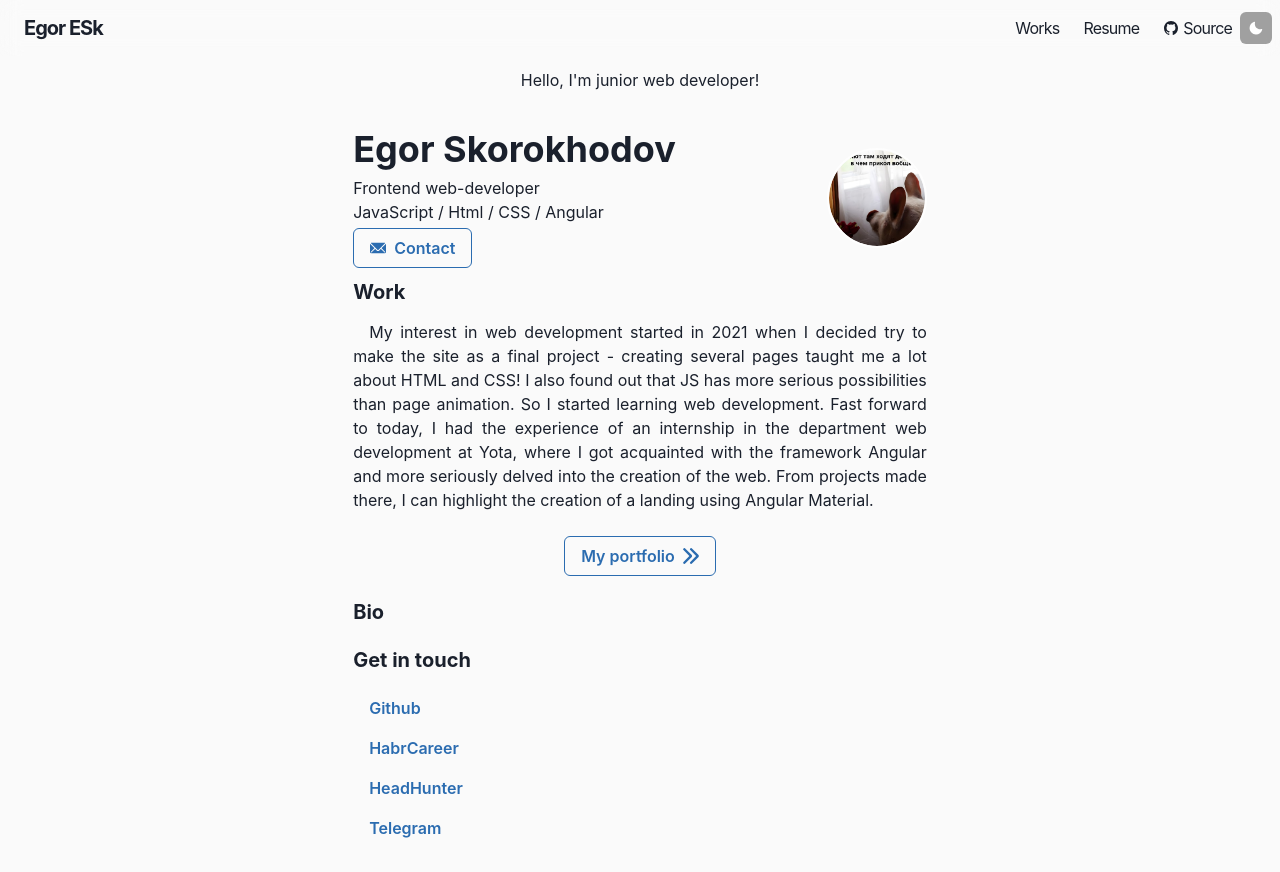
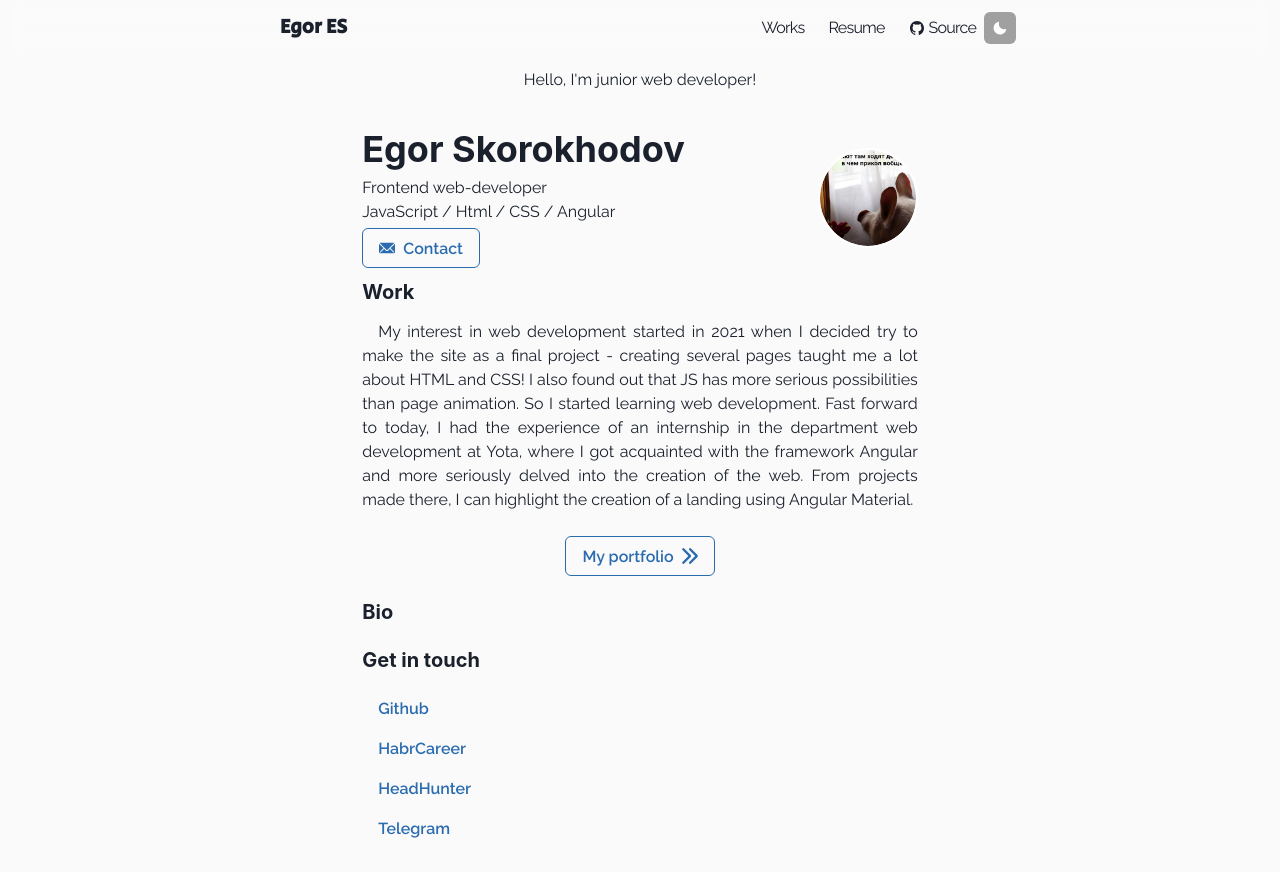
Before and after one commit to esk-dev/personalsite, a Next.js app: page / in a window 1280 px wide. Built offline with nearby package versions, Linux system fonts and the light colour scheme.

Commit message:
Update 6 files

```diff
--- a/components/chakra.js
+++ b/components/chakra.js
@@ -1,12 +1,34 @@
-import { ChakraProvider, ColorModeProvider } from "@chakra-ui/react";
+import {
+  ChakraProvider,
+  ColorModeProvider,
+  cookieStorageManagerSSR,
+  localStorageManager,
+} from "@chakra-ui/react";
 import theme from "../lib/theme";
 
-export default function Chakra({ children }) {
+export default function Chakra({ cookies, children }) {
+  const colorModeManager =
+    typeof cookies === "string"
+      ? cookieStorageManagerSSR(cookies)
+      : localStorageManager;
+
   return (
     <ColorModeProvider>
-      <ChakraProvider theme={theme} cssVarsRoot="body">
+      <ChakraProvider
+        theme={theme}
+        colorModeManager={colorModeManager}
+        cssVarsRoot="body"
+      >
         {children}
       </ChakraProvider>
     </ColorModeProvider>
   );
 }
+
+export async function getServerSideProps({ req }) {
+  return {
+    props: {
+      cookies: req.headers.cookie ?? "",
+    },
+  };
+}
--- /dev/null
+++ b/components/fonts.js
@@ -0,0 +1,6 @@
+const Fonts = () => (
+  <style jsx global>{`
+    @import url("https://fonts.googleapis.com/css2?family=Fredoka+One&family=Raleway:wght@200;300;400;500;600;700&family=Secular+One&display=swap");
+  `}</style>
+);
+export default Fonts;
--- a/components/navbar.js
+++ b/components/navbar.js
@@ -30,15 +30,20 @@ export default function NavBar(props) {
         display="flex"
         p={2}
         w="100%"
-        maxWidth="1440"
+        maxWidth="container.md"
         flexWrap="wrap"
         alignContent="center"
         justifyContent="space-between"
       >
         <Flex alignContent="center" alignItems="center">
-          <Heading as="h1" size="md" letterSpacing="tighter">
+          <Heading
+            as="h1"
+            size="md"
+            variant="logo-title"
+            // letterSpacing="tighter"
+          >
             <Link p={4} href="/">
-              Egor ESk
+              Egor ES
             </Link>
           </Heading>
         </Flex>
--- a/lib/theme.js
+++ b/lib/theme.js
@@ -5,6 +5,8 @@ const styles = {
   global: (props) => ({
     body: {
       bg: mode("#fafafa", "#000a12")(props),
+      fontFamily:
+        "Raleway, -apple-system, BlinkMacSystemFont, Segoe UI, Roboto, Oxygen, Ubuntu, Cantarell, Fira Sans, Droid Sans, Helvetica Neue, sans-serif",
     },
   }),
 };
@@ -12,6 +14,9 @@ const styles = {
 const components = {
   Heading: {
     variants: {
+      "logo-title": {
+        fontFamily:  'Secular One , sans-serif',
+      },
       "section-title": {
         fontSize: 20,
         marginTop: 3,
@@ -29,15 +34,9 @@ const components = {
   },
 };
 
-// const colors = {
-//   primary: "#4dd0e1",
-//   light: "#b4ffff",
-//   dark: "#4bacb8",
-// };
-
 const config = {
   initialColorMode: "light",
-  useSystemColorMode: false,
+  useSystemColorMode: true,
 };
 
 const theme = extendTheme({ config, styles, components });
--- a/pages/_app.js
+++ b/pages/_app.js
@@ -1,18 +1,22 @@
-import { Router, useRouter } from 'next/router'
-import Chakra from '../components/chakra'
-import Layout from '../components/layout'
-import { AnimatePresence } from 'framer-motion'
+import { Router, useRouter } from "next/router";
+import Chakra from "../components/chakra";
+import Layout from "../components/layout";
+import Fonts from "../components/fonts";
+import { AnimatePresence } from "framer-motion";
+
+if (typeof window !== "undefined") {
+  window.history.scrollRestoration = "manual";
+}
+
 function Website({ Component, pageProps, router }) {
-
   return (
-    <Chakra>
+    <Chakra cookies={pageProps.cookies}>
+      <Fonts />
       <Layout router={router}>
-        <AnimatePresence exitBeforeEnter initial={true}>
-        <Component {...pageProps} key={router.asPath}/>
-        </AnimatePresence>
+        <Component {...pageProps} key={router.route} />
       </Layout>
     </Chakra>
-  )
+  );
 }
 
-export default Website
+export default Website;
--- a/styles/globals.css
+++ b/styles/globals.css
@@ -1,10 +1,10 @@
-html,
+/* html,
 body {
   height: 100%;
   padding: 0;
   margin: 0;
-  font-family: -apple-system, BlinkMacSystemFont, Segoe UI, Roboto, Oxygen,
-    Ubuntu, Cantarell, Fira Sans, Droid Sans, Helvetica Neue, sans-serif;
+  font-family: Raleway, -apple-system, BlinkMacSystemFont, Segoe UI, Roboto,
+    Oxygen, Ubuntu, Cantarell, Fira Sans, Droid Sans, Helvetica Neue, sans-serif;
 }
 
 a {
@@ -14,4 +14,4 @@ a {
 
 * {
   box-sizing: border-box;
-}
+} */
```
